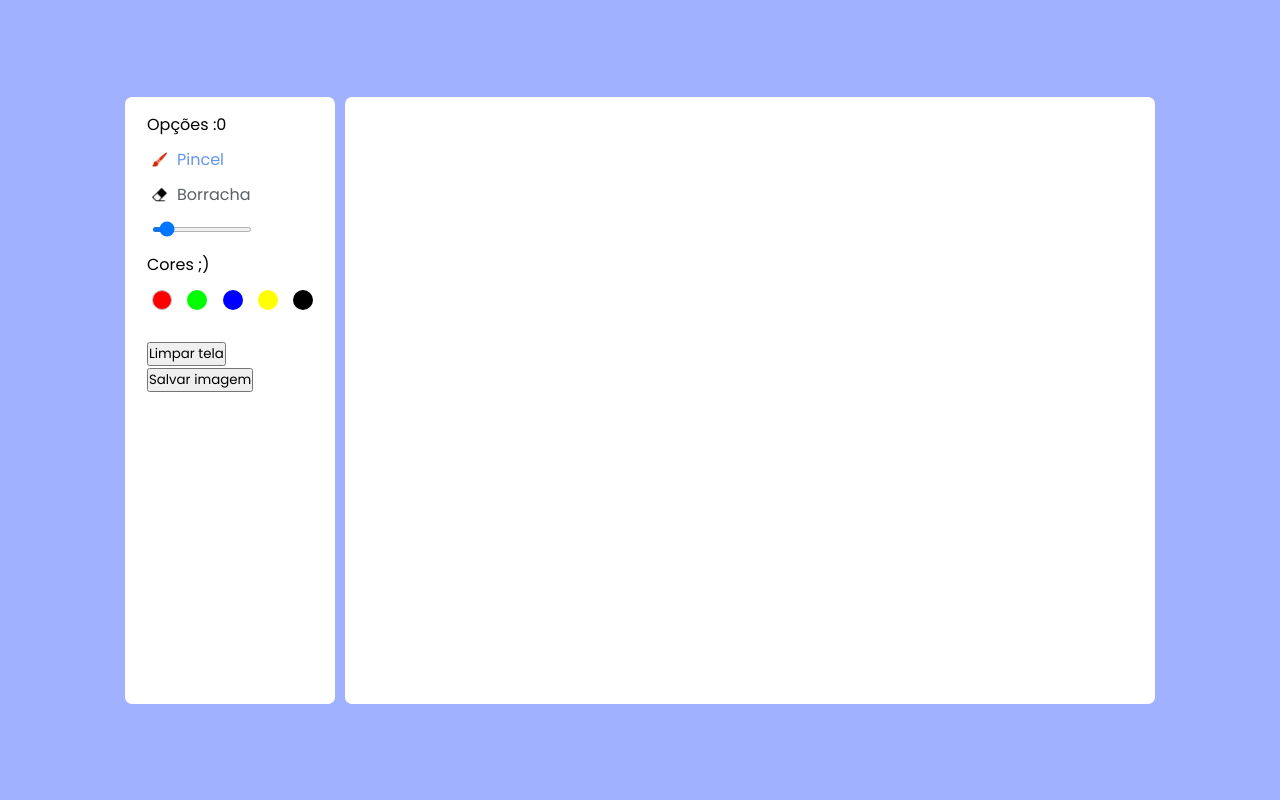
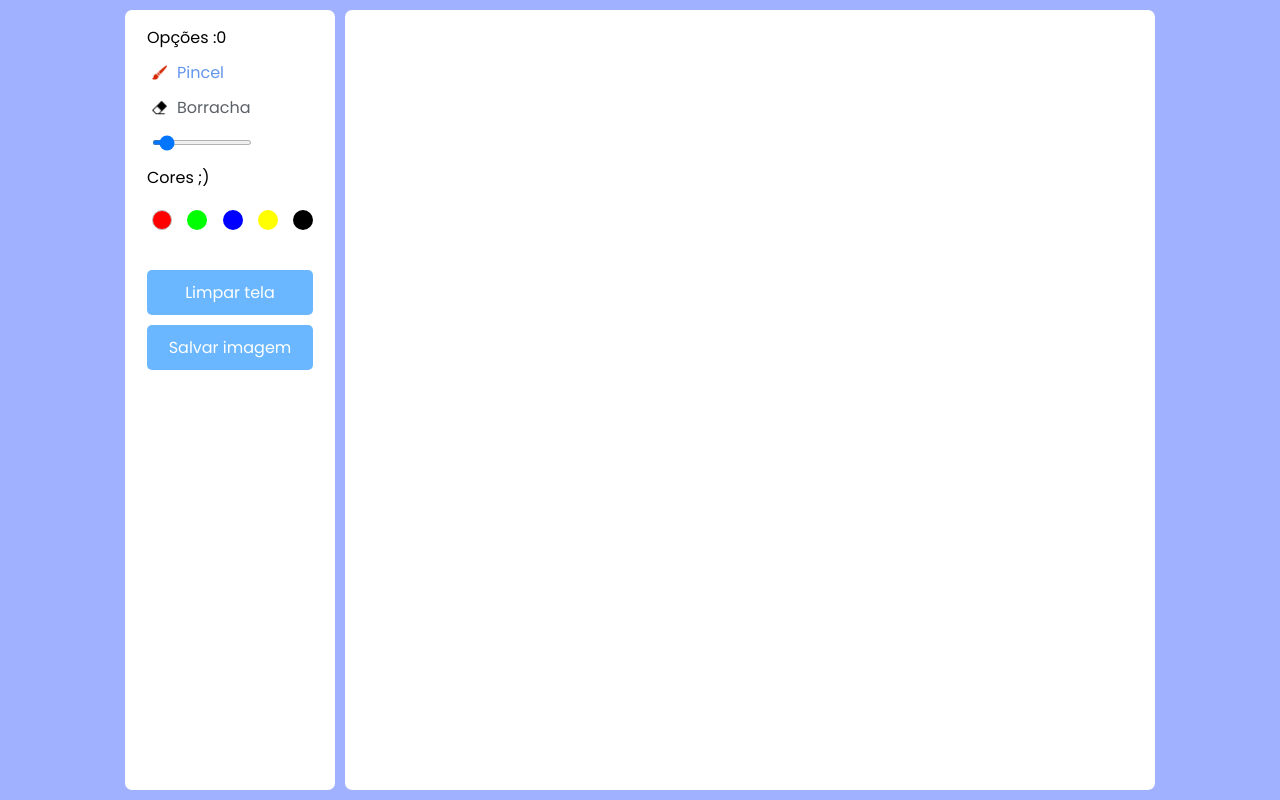
Before and after one commit to liajapa/pamlicao, a plain HTML site: page index.html in a window 1280 px wide. Drawn offline with Linux system fonts and the light colour scheme.

Commit message:
Update style.css

```diff
--- a/style.css
+++ b/style.css
@@ -1,12 +1,13 @@
 @import url('https://fonts.googleapis.com/css2?family=Poppins:ital,wght@0,100;0,200;0,300;0,400;0,500;0,600;0,700;0,800;0,900;1,100;1,200;1,300;1,400;1,500;1,600;1,700;1,800;1,900&display=swap');
-*{
+
+* {
     margin: 0;
     padding: 0;
     box-sizing: border-box;
     font-family: 'Poppins', sans-serif;
 }
 
-body{
+body {
     display: flex;
     align-items: center;
     justify-content: center;
@@ -16,60 +17,62 @@ body{
 
 .container {
     display: flex;
-width: 100%;
     gap: 10px;
     padding: 10px;
     max-width: 1050px;
+    width: 100%;
+    height: 100vh;
 }
 
-section{
+section {
     background: #fff;
     border-radius: 7px;
 }
 
-.tools-board{
+.tools-board {
     width: 210px;
     padding: 15px 22px 0;
 }
 
-.tools-board .row{
+.tools-board .row {
     margin-bottom: 20px;
 }
 
-.row .options{
+.row .options {
     list-style: none;
     margin: 10px 0 0 5px;
 }
 
-.row .options .option{
+.row .options .option {
     display: flex;
     cursor: pointer;
     align-items: center;
     margin-bottom: 10px;
 }
-.option:is(:hover, .active) img{
+
+.option:is(:hover, .active) img {
     filter: invert(17%) sepia(90%) saturate(3000%);
 }
 
-.option :where(span, label){
+.option :where(span, label) {
     color: #5A6168;
     padding-left: 10px;
 }
 
-.option:is(:hover, .active) :where(span, label){
+.option:is(:hover, .active) :where(span, label) {
     color: cornflowerblue;
 }
 
-.option #preencher{
+.option #preencher {
     height: 14px;
     width: 14px;
 }
 
-#preencher:checked ~ label{
+#preencher:checked ~ label {
     color: cornflowerblue;
 }
 
-.option #size-slider{
+.option #size-slider {
     width: 100px;
     height: 5px;
     margin-top: 10px;
@@ -78,39 +81,39 @@ margin: 10px 0 0 5px;
 .colors .options {
     display: flex;
     justify-content: space-between;
+    padding-top: 10px;
 }
 
 .colors .option {
     height: 20px;
     width: 20px;
     background: red;
-    border-radius: 50px;
-    margin-top: 3px;
+    border-radius: 50%;
     position: relative;
 }
-.colors .option:nth-child(1){
+
+.colors .option:nth-child(1) {
     background: #ffff;
     border: 1px solid #bfbfbf;
 }
 
-
-.colors .option:nth-child(2){
+.colors .option:nth-child(2) {
     background: #000000;
 }
 
-
-.colors .option:nth-child(3){
+.colors .option:nth-child(3) {
     background: #3cff00;
 }
 
-.colors .option:nth-child(4){
+.colors .option:nth-child(4) {
     background: #6ab7ff;
 }
 
-.colors .option:nth-child(5){
+.colors .option:nth-child(5) {
     background: #ff0000;
 }
-.colors .option:hover::before{
+
+.colors .option:hover::before {
     position: absolute;
     content: "";
     top: 50%;
@@ -123,11 +126,34 @@ margin: 10px 0 0 5px;
     transform: translate(-50%, -50%);
 }
 
+.drawing-board {
+    flex: 1;
+    display: flex;
+    justify-content: center;
+    align-items: center;
+    overflow: hidden;
+}
 
-.drawing-board{
-    flex: 1;
-}
-drawing-board canvas{
+.drawing-board canvas {
     width: 100%;
     height: 100%;
+    border-radius: 7px;
+    box-shadow: 0 4px 8px rgba(0, 0, 0, 0.2);
+    cursor: crosshair;
 }
+
+button {
+    width: 100%;
+    padding: 10px;
+    background-color: #6ab7ff;
+    color: white;
+    border: none;
+    border-radius: 5px;
+    font-size: 16px;
+    cursor: pointer;
+    margin-top: 10px;
+}
+
+button:hover {
+    background-color: #4f94d4;
+}
```
Lines whose indentation alone changed are shown as unchanged.
